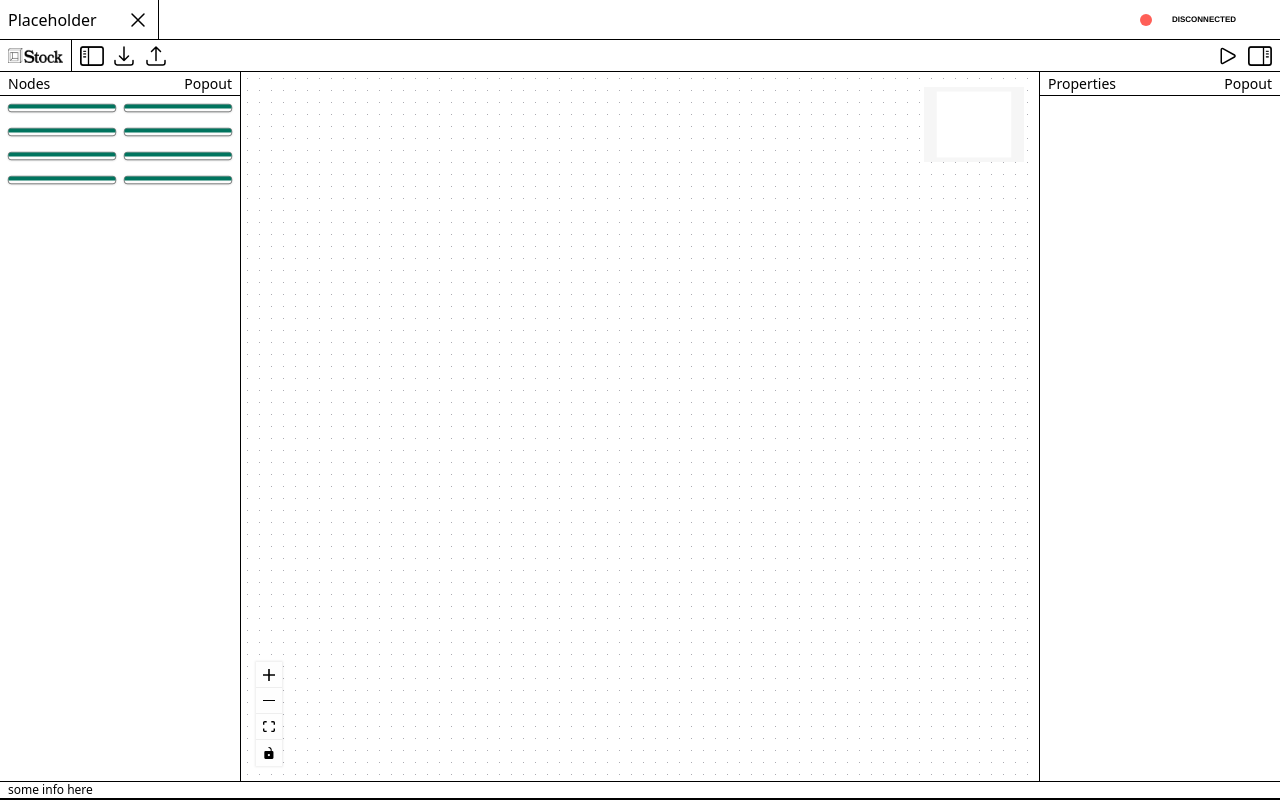
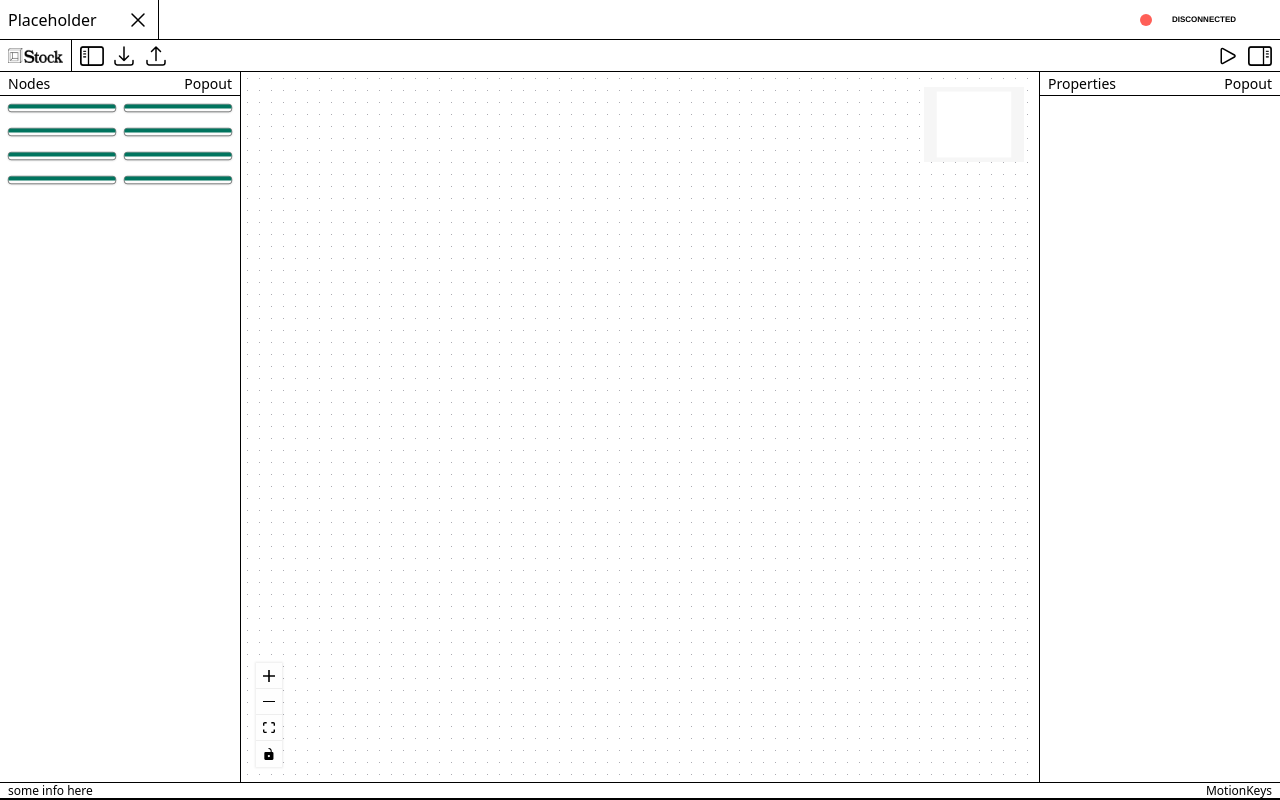
Before and after one commit to jamesa08/MIDIAnimator, a React (Vite) app in the folder rust-impl/midianimator/: page / in a window 1280 px wide. Built offline with nearby package versions, Linux system fonts and the light colour scheme.

Commit message:
add version, hash to status bar

```diff
--- a/rust-impl/midianimator/src/components/StatusBar.tsx
+++ b/rust-impl/midianimator/src/components/StatusBar.tsx
@@ -1,7 +1,23 @@
+import {invoke} from "@tauri-apps/api/tauri";
+import { useEffect, useState } from "react";
 function StatusBar({ event }: { event: string }) {
+
+    const [version, setVersion] = useState("");
+    const [hash, setHash] = useState("");
+    useEffect(() => {
+        invoke("get_build_info").then((res: any) => {
+            const [version, hash] = res;
+            setVersion(version);
+            setHash(hash);
+        });
+    }, []);
+
     return (
         <div className="status-bar w-screen border-black border select-none">
-            <div className="panel-header text-xs p-0.3 border-b border-black flex items-center pl-2 pr-2">{event}</div>
+            <div className="panel-header text-xs p-0.3 border-b border-black flex items-center pl-2 pr-2 h-4">
+                <div className="text-xs mr-auto">{event}</div>
+                <div className="text-xs">MotionKeys {version} {hash}</div>
+            </div>
         </div>
     );
 }
```
